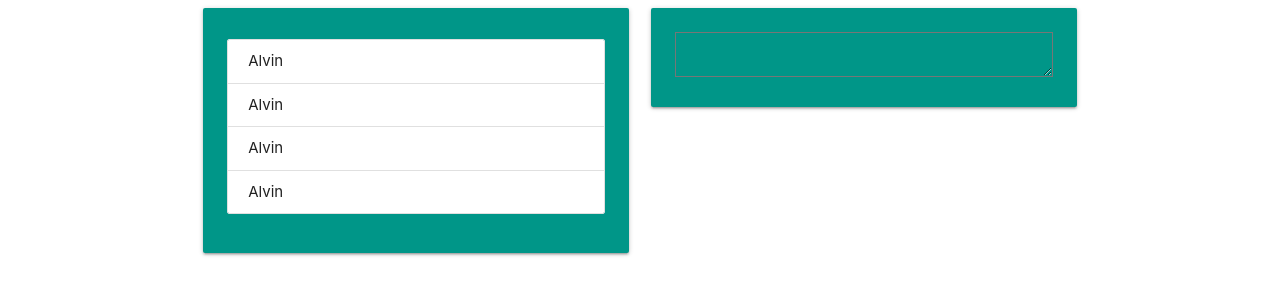
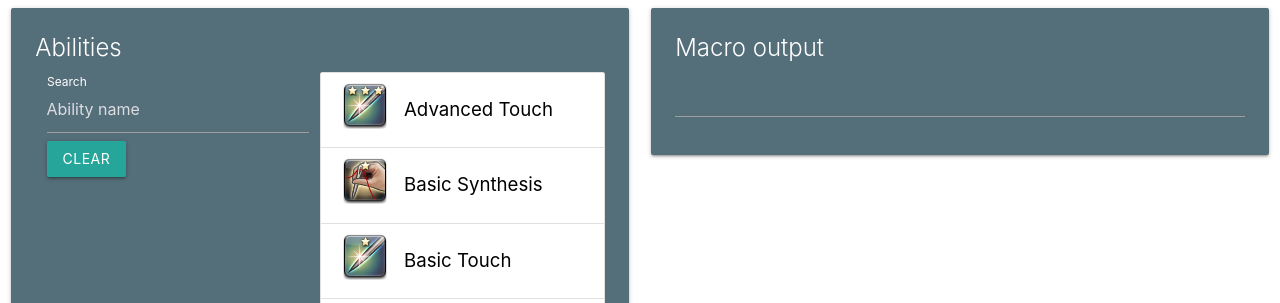
Before and after one commit to ahvonenj/fast-ffxiv-macro-builder, a plain HTML site: page index.html in a window 1280 px wide. Shown: the top 303 px of the page. Drawn offline with Linux system fonts and the light colour scheme.

Commit message:
Initial styling and scripting

```diff
--- a/css/index.css
+++ b/css/index.css
@@ -1,4 +1,47 @@
-.electro
+#ability-collection
 {
-	background-color: #2f3640;
+	height: 800px;
+    overflow-y: auto;
 }
+
+.collection-item
+{
+	position: relative;
+}
+
+.ability_name
+{
+	margin-left: 15px;
+
+	position: absolute;
+    top: 50%;
+    transform: translateY(-50%);
+
+    color: #000;
+    font-size: 14pt;
+}
+
+.ability_name:hover, .ability_icon:hover
+{
+	cursor: pointer;
+}
+
+#ability_search
+{
+	color: #f5f6fa;
+}
+
+::placeholder
+{
+	color: #dcdde1;
+}
+
+label[for="ability_search"]
+{
+	color: white;
+}
+
+textarea.materialize-textarea
+{
+	color: white;
+}
--- a/index.html
+++ b/index.html
@@ -10,24 +10,104 @@
 
 	</head>
 	<body>
-		<div class="container">
-			<div class="row">
-				<div class="col s6">
-					<div class="card-panel teal">
-						<ul class="collection">
-      <li class="collection-item">Alvin</li>
-      <li class="collection-item">Alvin</li>
-      <li class="collection-item">Alvin</li>
-      <li class="collection-item">Alvin</li>
-    </ul>
+		<div class="row">
+			<div class="col s6">
+				<div class="card blue-grey darken-1">
+					<div class="card-content white-text">
+						<span class="card-title">Abilities</span>
+						<div class="input-field col s6">
+							<input placeholder="Ability name" id="ability_search" type="text">
+							<label for="ability_search">Search</label>
+							<a class="waves-effect waves-light btn" id = "ability_search_clear">Clear</a>
+						</div>
+						<ul class="collection" id="ability-collection">
+
+						</ul>
 					</div>
 				</div>
-				<div class="col s6">
-					<div class="card-panel teal">
-						<textarea></textarea>
+			</div>
+			<div class="col s6">
+				<div class="card blue-grey darken-1">
+					<div class="card-content white-text">
+						<span class="card-title">Macro output</span>
+          				<textarea id="textarea1" class="materialize-textarea" ></textarea>
 					</div>
 				</div>
 			</div>
 		</div>
+
+		<script>
+
+			var abilityList = null;
+
+
+			(function()
+			{
+				var request = new XMLHttpRequest();
+				request.open('GET', './res/ability_structure.json', true);
+
+				request.onload = function()
+				{
+					if(request.status >= 200 && request.status < 400)
+					{
+						var data = JSON.parse(request.responseText);
+
+						abilityList = data;
+
+						populateAbilities(data);
+					}
+					else
+					{
+						console.log('Status error');
+					}
+				};
+
+				request.onerror = function()
+				{
+					console.log('Error while fetching ability_structure.json');
+				};
+
+				request.send();
+			})();
+
+			function populateAbilities(data)
+			{
+				var $abiCollection = document.querySelector('#ability-collection');
+				var $html = '';
+
+				$abiCollection.innerHTML = '';
+
+				for(var key in data)
+				{
+					if(!data.hasOwnProperty(key))
+						continue;
+
+					var ability = data[key];
+
+					$html += '<li class="collection-item">';
+					$html += '<img src="res/icon/' + ability.icon + '" alt="" class="ability_icon" data-ability="' + ability.id + '">';
+					$html += '<span class="ability_name" data-ability="' + ability.id + '">' + ability.name + '</span>';
+					$html += '</li>';
+				}
+
+				$abiCollection.innerHTML = $html;
+			}
+
+
+
+			var $abilitySearch = document.querySelector('#ability_search');
+
+			$abilitySearch.addEventListener('input', function(e)
+			{
+				var searchText = $abilitySearch.value;
+
+				if(searchText.length === 0)
+					var filteredData = abilityList;
+				else
+					var filteredData = Object.values(abilityList).filter(x => x.id.indexOf(searchText.toLowerCase()) > -1);
+
+				populateAbilities(filteredData)
+			});
+		</script>
 	</body>
 </html>
```
